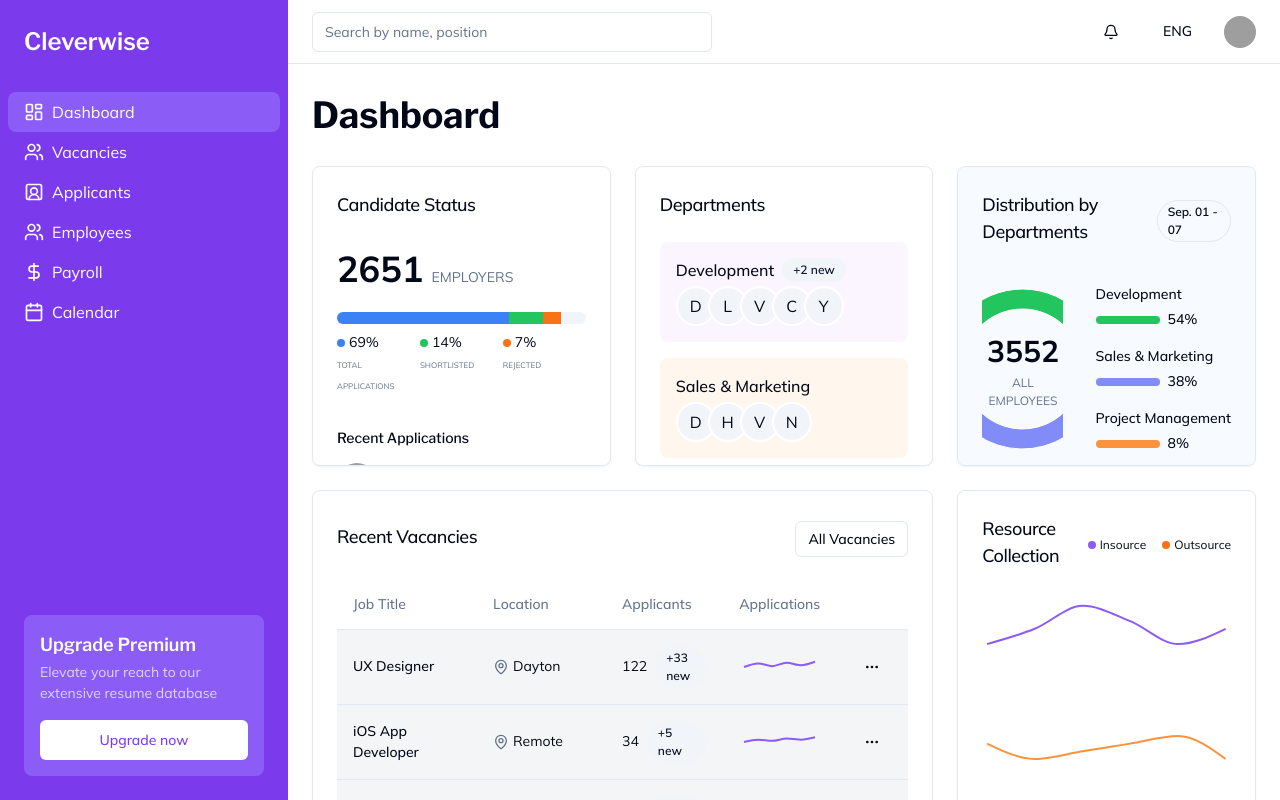
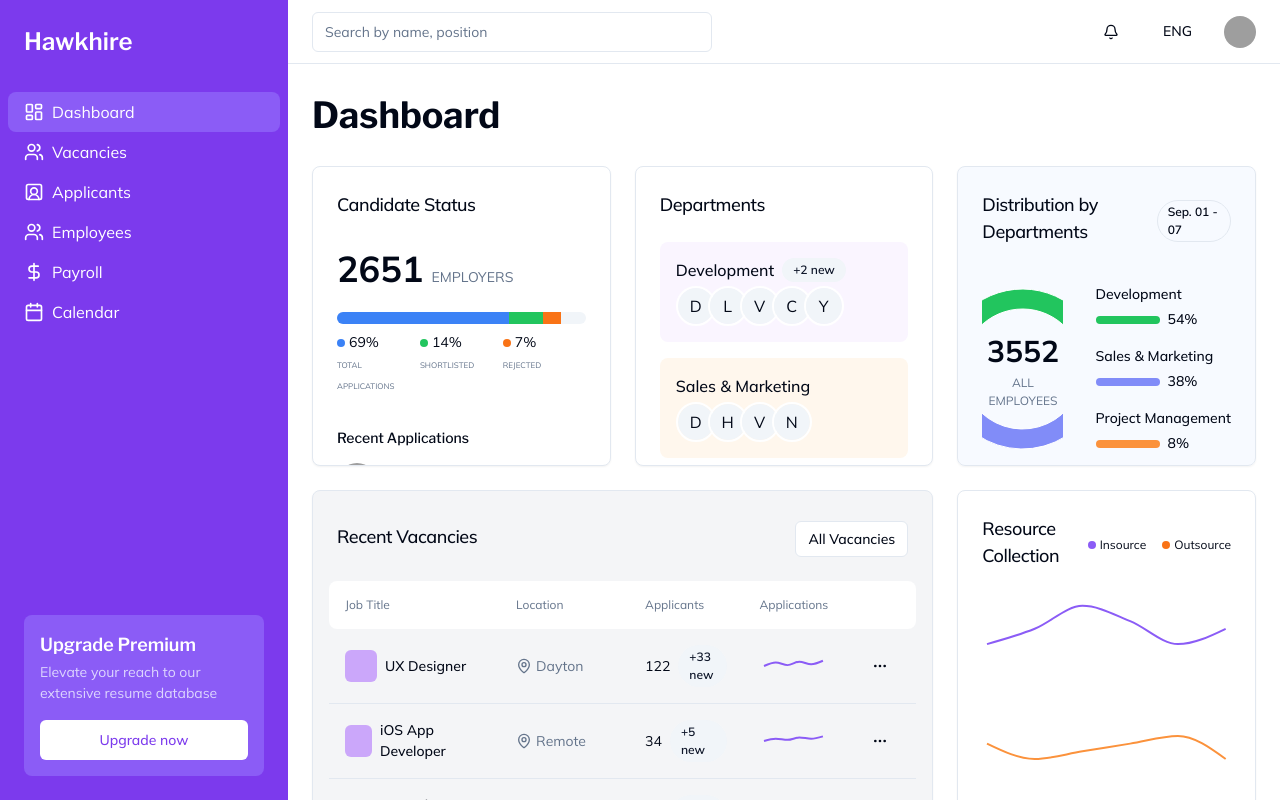
Before and after one commit to Badou-AI/hawkhire, a Next.js app: page /dashboard in a window 1280 px wide. Built offline with nearby package versions, Linux system fonts and the light colour scheme; grey boxes are pictures that could not be loaded.

Commit message:
router oreder fixed

```diff
--- a/app/(auth)/sign-in/page.tsx
+++ b/app/(auth)/sign-in/page.tsx
@@ -145,7 +145,7 @@ export default function SignInPage() {
             </div>
 
             <p className="mt-2 text-center text-sm text-gray-600">
-              Don't have an account?{" "}
+              Don&apos;t have an account?{" "}
               <Link href="/sign-up" className="font-medium text-violet-600 hover:text-violet-500">
                 Sign up
               </Link>
@@ -157,13 +157,13 @@ export default function SignInPage() {
         <div className="absolute inset-0 flex flex-col items-center justify-center text-white p-12">
           <Image
             src="https://hebbkx1anhila5yf.public.blob.vercel-storage.com/Cleverwise-NNqNplHGCNwge6NJihMuobMRSYyxJC.png"
-            alt="Cleverwise"
+            alt="Hawkhire"
             width={150}
             height={40}
             className="mb-8"
           />
           <h2 className="text-4xl font-bold text-center max-w-xl">
-            Streamline your personnel processes for better efficiency and convenience today!
+            Hawkhire streamlines your personnel processes for better efficiency and convenience instantly!
           </h2>
         </div>
       </div>
--- a/app/dashboard/page.tsx
+++ b/app/(protected)/dashboard/page.tsx
@@ -27,6 +27,7 @@ import {
   Cell,
   ResponsiveContainer,
 } from "recharts"
+import { cn } from "@/lib/utils"
 
 const candidateStatus = {
   total: 2651,
@@ -319,7 +320,7 @@ export default function DashboardPage() {
         </div>
 
         <div className="grid gap-6 md:grid-cols-3">
-          <Card className="md:col-span-2">
+          <Card className="md:col-span-2 bg-[#F4F5F7]">
             {/* Recent Vacancies */}
             <CardHeader className="flex flex-row items-center justify-between">
               <CardTitle className="text-lg font-medium">Recent Vacancies</CardTitle>
@@ -327,24 +328,33 @@ export default function DashboardPage() {
                 All Vacancies
               </Button>
             </CardHeader>
-            <CardContent>
+            <CardContent className="p-0">
+                <div className="px-4">
               <Table>
                 <TableHeader>
-                  <TableRow className="bg-white">
-                    <TableHead>Job Title</TableHead>
-                    <TableHead>Location</TableHead>
-                    <TableHead>Applicants</TableHead>
-                    <TableHead>Applications</TableHead>
-                    <TableHead />
+                  <TableRow className="bg-white hover:bg-white rounded-lg overflow-hidden border-none">
+                    <TableHead className="text-xs text-muted-foreground font-normal first:rounded-l-lg last:rounded-r-lg">Job Title</TableHead>
+                    <TableHead className="text-xs text-muted-foreground font-normal">Location</TableHead>
+                    <TableHead className="text-xs text-muted-foreground font-normal">Applicants</TableHead>
+                    <TableHead className="text-xs text-muted-foreground font-normal">Applications</TableHead>
+                    <TableHead className="text-xs text-muted-foreground font-normal first:rounded-l-lg last:rounded-r-lg" />
                   </TableRow>
                 </TableHeader>
-                <TableBody className="bg-[#F4F5F7]">
+                <TableBody>
                   {recentVacancies.map((vacancy) => (
-                    <TableRow key={vacancy.title}>
-                      <TableCell className="font-medium">{vacancy.title}</TableCell>
+                    <TableRow
+                      key={vacancy.title}
+                      className="hover:bg-secondary/50"
+                    >
                       <TableCell>
-                        <div className="flex items-center gap-1">
-                          <MapPin className="h-4 w-4 text-muted-foreground" />
+                        <div className="flex items-center gap-2 text-left">
+                          <div className="h-8 w-8 rounded-md bg-primary/40" />
+                          <span className="font-medium">{vacancy.title}</span>
+                        </div>
+                      </TableCell>
+                      <TableCell>
+                        <div className="flex items-center gap-1 text-muted-foreground">
+                          <MapPin className="h-4 w-4" />
                           {vacancy.location}
                         </div>
                       </TableCell>
@@ -391,7 +401,7 @@ export default function DashboardPage() {
                     </TableRow>
                   ))}
                 </TableBody>
-              </Table>
+              </Table></div>
             </CardContent>
           </Card>
 
--- a/app/(dashboard)/layout.tsx
+++ b/app/(protected)/layout.tsx
@@ -1,7 +1,7 @@
 import { Sidebar } from "@/components/sidebar"
 import { Header } from "@/components/header"
 
-export default function DashboardLayout({
+export default function ProtectedLayout({
   children,
 }: {
   children: React.ReactNode
@@ -16,5 +16,5 @@ export default function DashboardLayout({
         </main>
       </div>
     </div>
-  )
+  );
 }
--- a/app/layout.tsx
+++ b/app/layout.tsx
@@ -1,8 +1,6 @@
 import type { Metadata } from "next"
 import { Libre_Franklin, Mulish } from 'next/font/google'
 import "./globals.css"
-import { Sidebar } from "@/components/sidebar"
-import { Header } from "@/components/header"
 import { ThemeProvider } from "@/components/theme-provider"
 
 const libreFranklin = Libre_Franklin({
@@ -34,15 +32,7 @@ export default function RootLayout({
           enableSystem
           disableTransitionOnChange
         >
-          <div className="flex h-screen overflow-hidden">
-            <Sidebar />
-            <div className="flex-1 flex flex-col overflow-hidden">
-              <Header />
-              <main className="flex-1 overflow-y-auto p-6">
-                {children}
-              </main>
-            </div>
-          </div>
+          {children}
         </ThemeProvider>
       </body>
     </html>
--- a/components/sidebar.tsx
+++ b/components/sidebar.tsx
@@ -70,7 +70,7 @@ function SidebarContent({ pathname }: { pathname: string }) {
     <div className="flex h-full flex-col">
       <div className="p-6">
         <Link href="/" className="flex items-center gap-2 font-semibold">
-          <span className="text-2xl font-libre-franklin">Cleverwise</span>
+          <span className="text-2xl font-libre-franklin">Hawkhire</span>
         </Link>
       </div>
       <ScrollArea className="flex-1">
```
Also changed, not shown: app/(protected)/applicants/page.tsx (renamed from app/applicants/page.tsx), app/(protected)/positions/[id]/page.tsx (renamed from app/positions/[id]/page.tsx).
